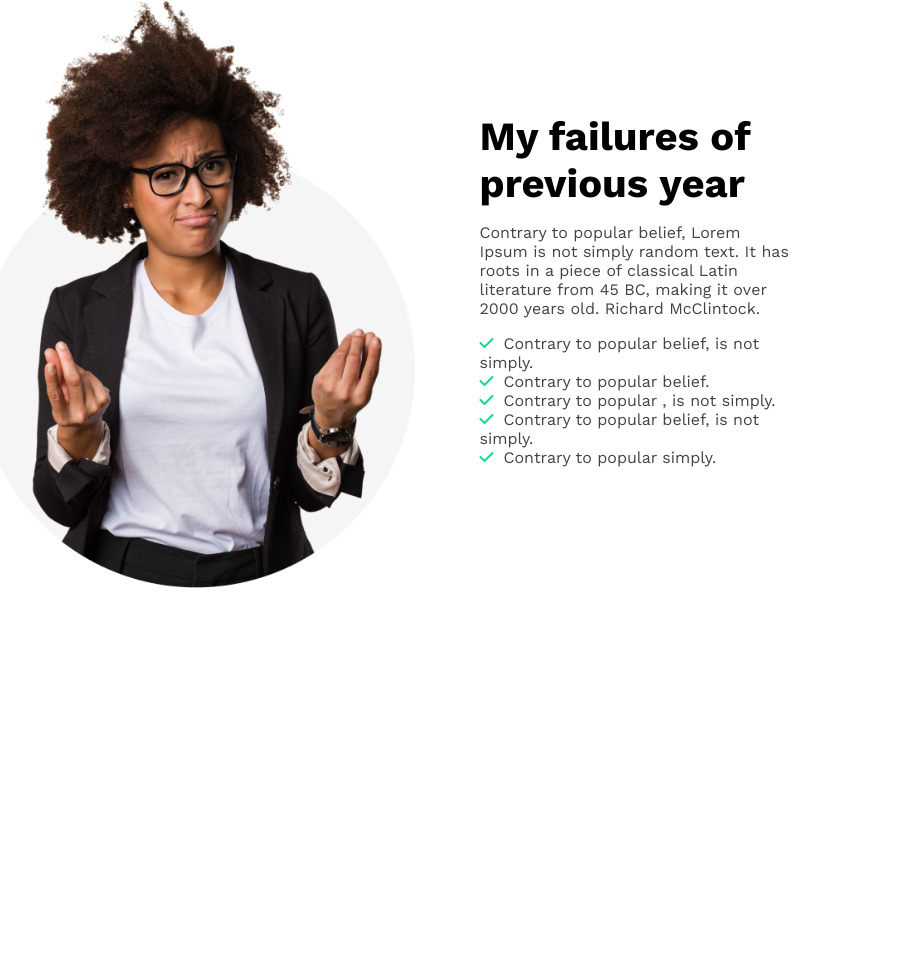
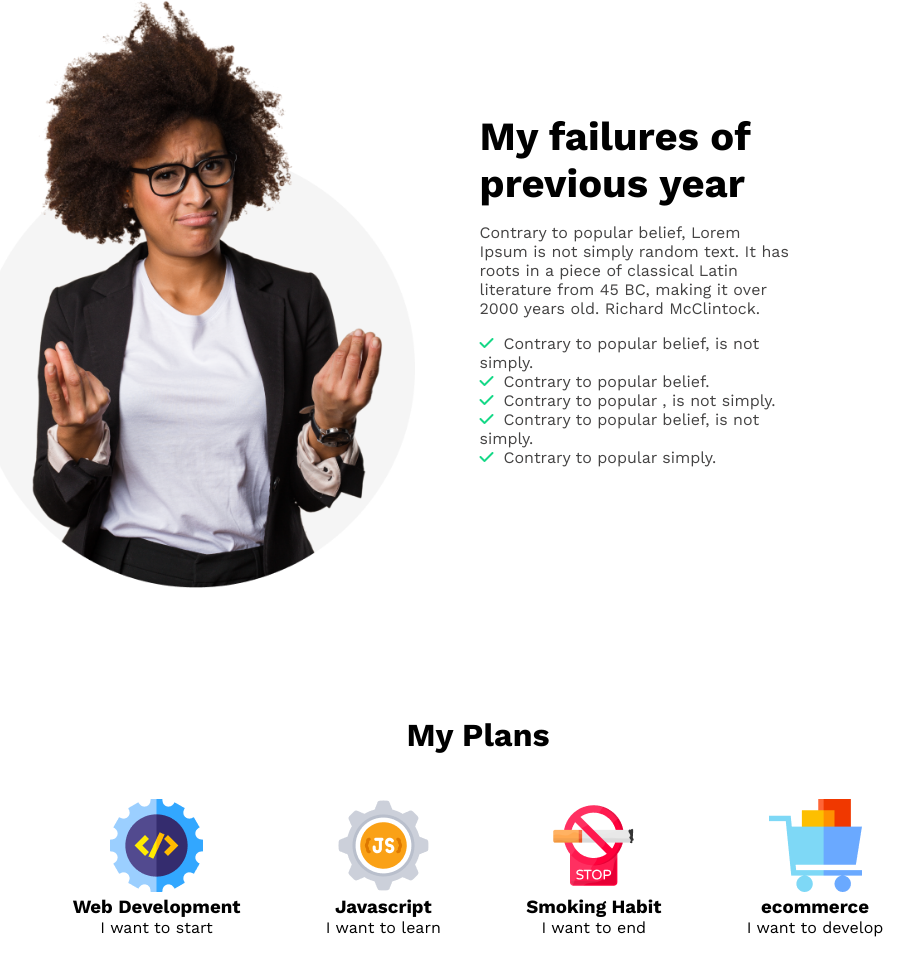
Before and after one commit to abdullahjim29/thinks-power, a plain HTML site: page index.html in a window 1280 px wide. Shown: the part 939-1912 px from the top of the page, without its empty margins (162-1076 px from the left). Before the commit the page ends 1651 px from the top, so only its background shows below. Drawn offline with nearby package versions, Linux system fonts and the light colour scheme.

Commit message:
my plans section completed

```diff
--- a/index.html
+++ b/index.html
@@ -40,6 +40,33 @@
                 </ul>
             </div>
         </section>
+
+        <!-- my plans section -->
+        <section class="my-plans-container">
+            <h1>My Plans</h1>
+            <div class="plans">
+                <div class="plan">
+                    <img src="../thinks-power/images/icons/web.png" alt="">
+                    <h3>Web Development</h3>
+                    <p>I want to start</p>
+                </div>
+                <div class="plan">
+                    <img src="../thinks-power/images/icons/js.png" alt="">
+                    <h3>Javascript</h3>
+                    <p>I want to learn</p>
+                </div>
+                <div class="plan">
+                    <img src="../thinks-power/images/icons/smoke.png" alt="">
+                    <h3>Smoking Habit</h3>
+                    <p>I want to end</p>
+                </div>
+                <div class="plan">
+                    <img src="../thinks-power/images/icons/ecom.png" alt="">
+                    <h3>ecommerce</h3>
+                    <p>I want to develop</p>
+                </div>
+            </div>
+        </section>
     </main>
 
     <footer>
--- a/styles/think-power.css
+++ b/styles/think-power.css
@@ -99,6 +99,26 @@ header {
   color: #444343;
 }
 
-.right-failures ul{
-    color: #444343;
+.right-failures ul {
+  color: #444343;
 }
+
+/* my plans section styles */
+.my-plans-container {
+  width: 70%;
+  margin: 100px auto;
+  text-align: center;
+}
+
+.plans {
+  display: flex;
+  justify-content: space-around;
+  margin-top: 40px;
+}
+
+.my-plans-container h1 {
+  font-weight: 700;
+  line-height: 47px;
+  letter-spacing: 0%;
+  font-size: 32px;
+}
```
